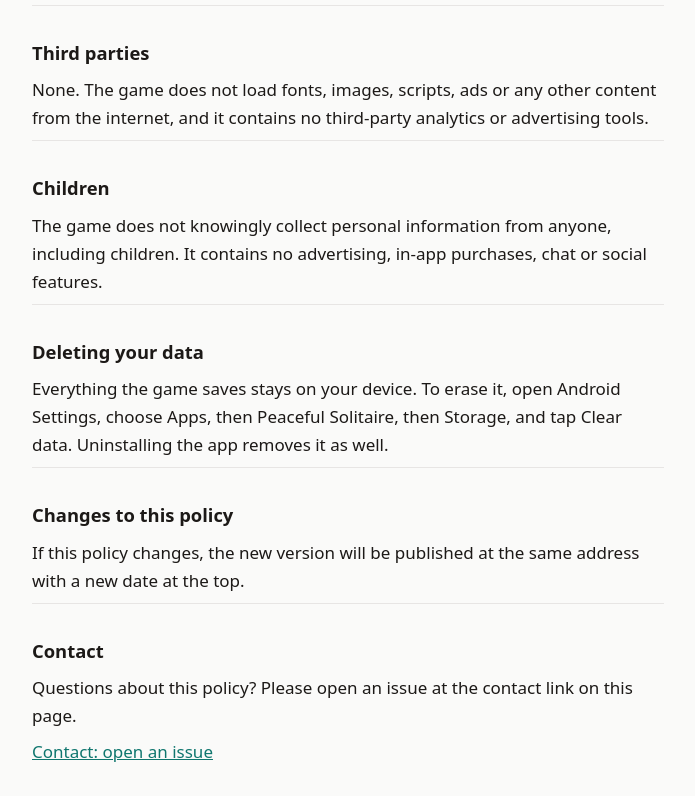
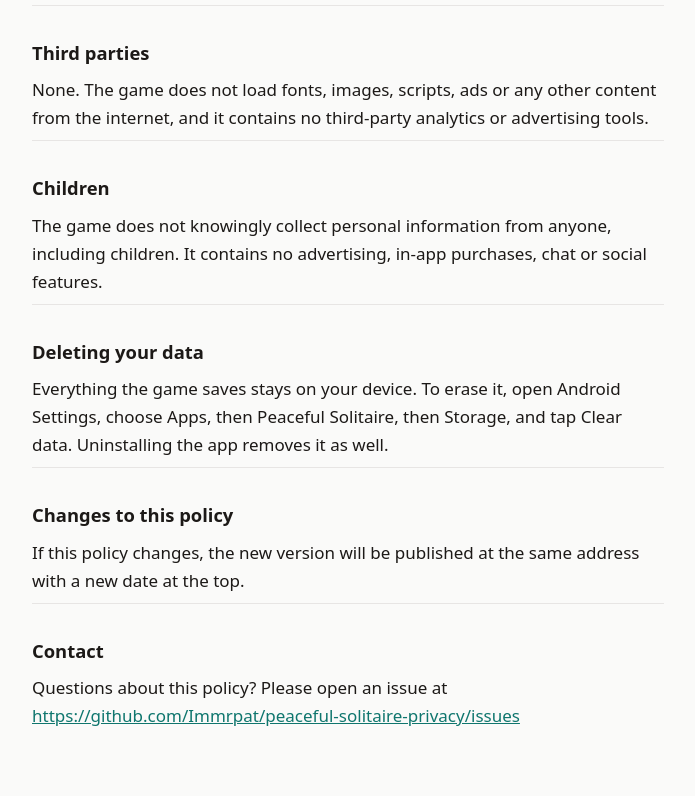
Before and after one commit to Immrpat/peaceful-solitaire-privacy, a plain HTML site: page index.html in a window 1280 px wide. Shown: the part 975-1771 px from the top of the page, without its empty margins (292-987 px from the left). Drawn offline with Linux system fonts and the light colour scheme.

Commit message:
Show the contact address in the policy text
Co-Authored-By: Claude Sonnet 5.5 <noreply@anthropic.com>

```diff
--- a/index.html
+++ b/index.html
@@ -67,9 +67,8 @@
     </section>
     <section>
       <h2>Contact</h2>
-      <p>Questions about this policy? Please open an issue at the contact link on this page.</p>
+      <p>Questions about this policy? Please open an issue at <a href="https://github.com/Immrpat/peaceful-solitaire-privacy/issues">https://github.com/Immrpat/peaceful-solitaire-privacy/issues</a></p>
     </section>
-    <p><a href="https://github.com/Immrpat/peaceful-solitaire-privacy/issues">Contact: open an issue</a></p>
   </main>
 </body>
 </html>
```
